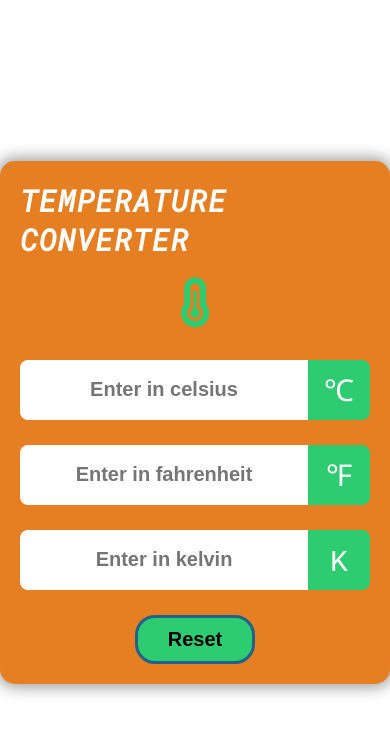
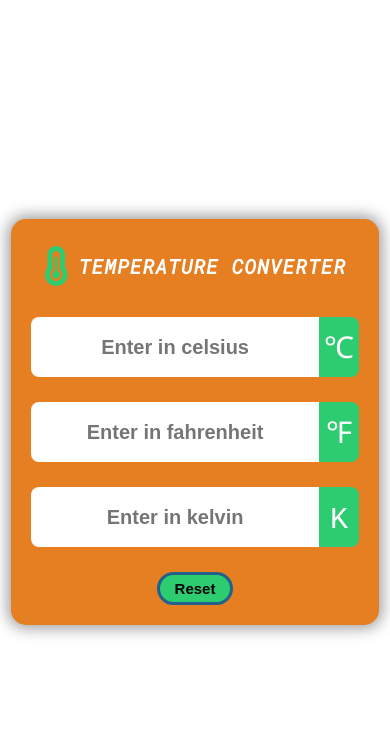
Before and after one commit to vishal01jha/Temperature-Converter, a plain HTML site: page index.html in a window 390 px wide. Drawn offline with Linux system fonts and the light colour scheme.

Commit message:
Update style.css

```diff
--- a/style.css
+++ b/style.css
@@ -111,3 +111,20 @@ input {
     background: #3498DB;
     color: #fff;
 }
+
+@media only screen and (max-width: 500px) {
+    h1 {
+        letter-spacing: 1px;
+        font-size: 20px;
+    }
+    .Temperature-icon {
+        font-size: 40px;
+    }
+    .container{
+        max-width: 400px;
+    }
+    .button button{
+        padding: 5px 15px;
+        font-size: 15px;
+    }
+}
```
